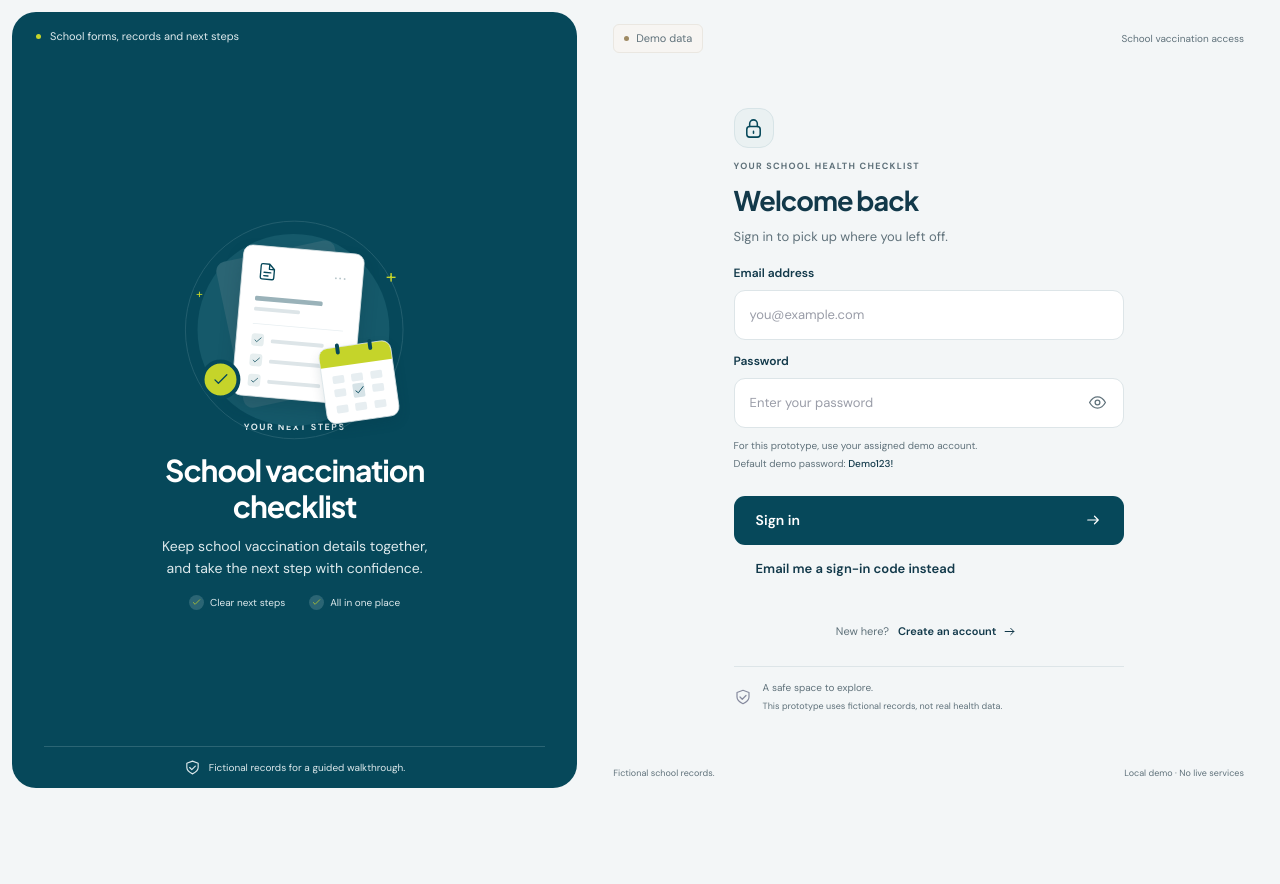
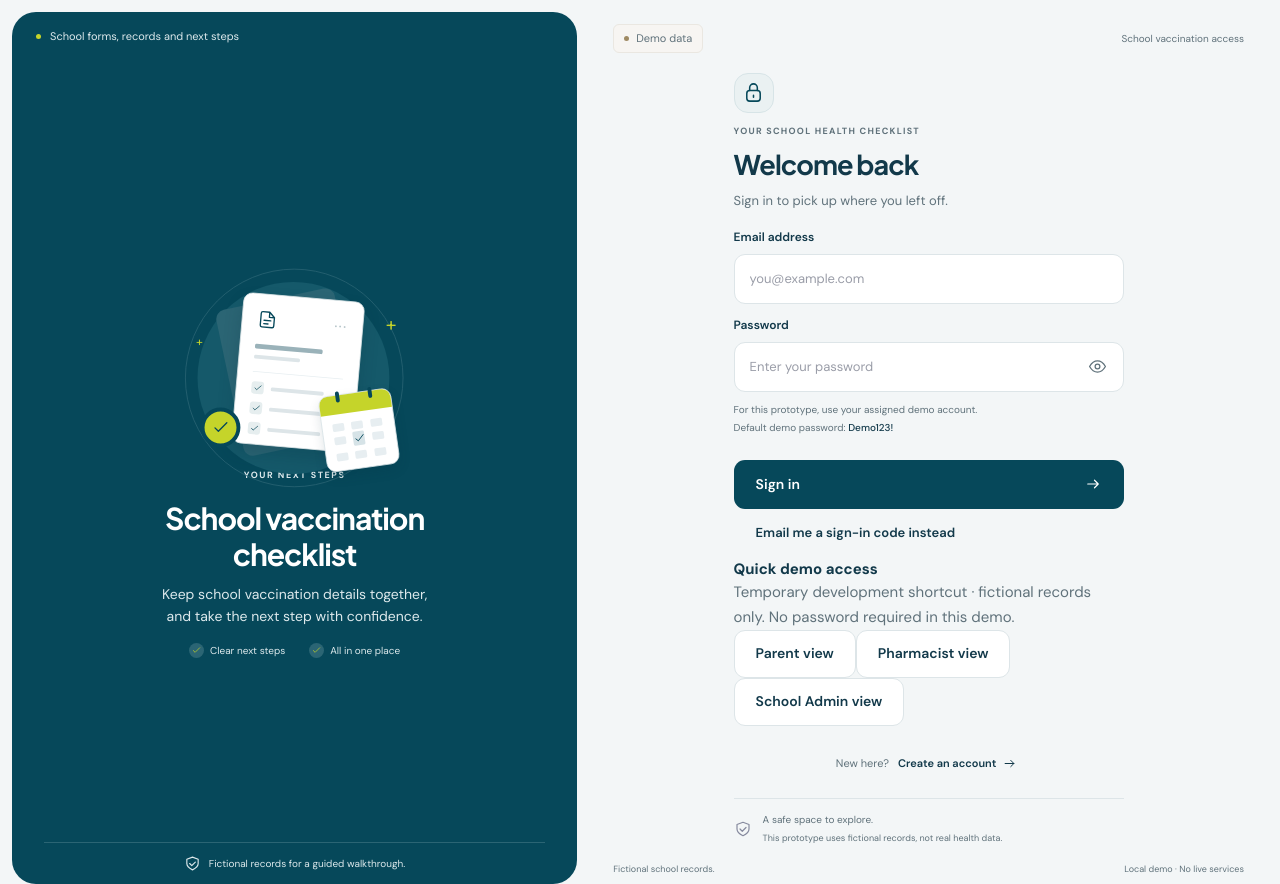
Before and after one commit to Aquawile/vaccination-medme, a React (Vite) app: page / in a window 1280 px wide. Before the commit the page ends 800 px from the top, so only its background shows below. Built offline with nearby package versions, Linux system fonts and the light colour scheme; the HTML template or start-up script is replaced by a standard one.

Commit message:
feat: temporary role shortcuts on staging demo login only

```diff
--- a/src/screens/Auth.tsx
+++ b/src/screens/Auth.tsx
@@ -1,4 +1,5 @@
 import { useState, type FormEvent } from "react"
+import { accountRoles } from "../demo/config"
 import { authenticate, DEMO_CODE, signInWithCode } from "../demo/services"
 import {
   Alert,
@@ -25,6 +26,10 @@ export default function Auth({
   const [submitted, setSubmitted] = useState(false)
   const [codeStep, setCodeStep] = useState<"" | "register" | "code">("")
   const [code, setCode] = useState("")
+  // Temporary demo-only role shortcuts. Never display on the production main branch.
+  const demoBranch = import.meta.env.VITE_BUILD_BRANCH as string | undefined
+  const showQuickAccess = import.meta.env.DEV || demoBranch === "staging" || Boolean(demoBranch?.startsWith("hotfix/"))
+  const quickLogin = (email: string) => { if (!showQuickAccess || !accountRoles[email]) return; localStorage.setItem("school-demo-session",email);onLogin(email) }
   const validEmail = /^[^\s@]+@[^\s@]+\.[^\s@]+$/.test(email.trim())
   async function submit(e: FormEvent) {
     e.preventDefault()
@@ -203,6 +208,17 @@ export default function Auth({
             )}
           </form>
           )}
+          {showQuickAccess && !register && !codeStep && (
+            <section className="demo-quick-access" aria-label="Temporary developer demo access">
+              <strong>Quick demo access</strong>
+              <p className="muted">Temporary development shortcut · fictional records only. No password required in this demo.</p>
+              <div className="demo-quick-actions">
+                <Button type="button" variant="secondary" onClick={() => quickLogin("parent@example.test")}>Parent view</Button>
+                <Button type="button" variant="secondary" onClick={() => quickLogin("pharmacist@example.test")}>Pharmacist view</Button>
+                <Button type="button" variant="secondary" onClick={() => quickLogin("admin@example.test")}>School Admin view</Button>
+              </div>
+            </section>
+          )}
           <div className="auth-switch">
             {register ? "Already have an account?" : "New here?"}{" "}
             <Button
```
